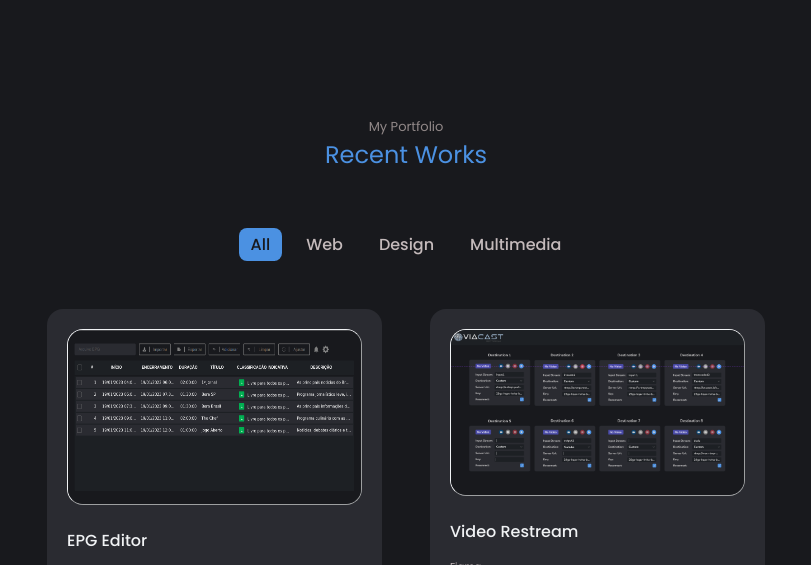
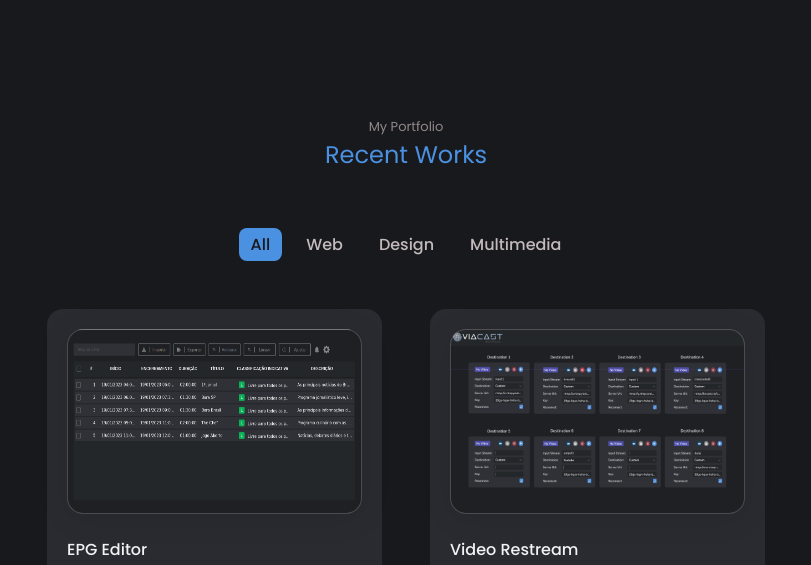
Before and after one commit to gusbmachado/gusbmachado.github.io, a plain HTML site: page index.html in a window 1280 px wide. Shown: the part 2026-2591 px from the top of the page, without its empty margins (234-1045 px from the left). Drawn offline with nearby package versions, Linux system fonts and the light colour scheme; a web font is replaced by a local one.

Commit message:
adjust "logo" position and "work__card img" dimen

```diff
--- a/assets/css/styles.css
+++ b/assets/css/styles.css
@@ -232,7 +232,8 @@ img {
 }
 
 .nav__logo img {
-    height: 65px;
+    height: var(--header-height);
+    vertical-align: middle;
 }
 
 .nav__logo:hover {
@@ -736,6 +737,36 @@ img {
     border-radius: 1rem;
 }
 
+
+.work__card img {
+    position: relative;
+    top: 0px;
+    min-height: 185.13px;
+    aspect-ratio: 59 / 37;
+}
+
+.glass__container {
+    display: block;
+    white-space: nowrap;
+    position:relative;
+}
+
+.glass {
+    position: absolute;
+    top: 0;
+    width: 100%;
+    height: auto;
+    aspect-ratio: 59 / 37;
+    z-index: 1;
+    /* From https://css.glass */
+    background: rgba(255, 255, 255, 0.03);
+    border-radius: 16px;
+    box-shadow: 0 4px 30px rgba(0, 0, 0, 0.1);
+    backdrop-filter: blur(0.5px);
+    -webkit-backdrop-filter: blur(0.5px);
+    border: 1px solid rgba(255, 255, 255, 0.2);
+}
+
 .work__img {
     border-radius: 1rem;
     margin-bottom: .75rem;
@@ -1014,6 +1045,7 @@ img {
         grid-template-columns: 145px;
         justify-content: center;
     }
+
     .work__item {
         color: var(--text-color) !important;
         font-size: var(--small-font-size);
@@ -1071,8 +1103,6 @@ img {
 
     .work__img {
         width: 295px;
-        border: 0.5px solid var(--title-color);
-        border-style: outset;
     }
 
     .contact__info {
--- a/index.html
+++ b/index.html
@@ -425,7 +425,10 @@
             <div class="work__container container grid">
 
                 <div class="work__card mix web">
-                    <img style="width: 295px; height: 176.12px;" src="./assets/img/epg.png" class="work__img">
+                    <div class="glass__container">
+                        <div class="glass"></div>
+                        <img src="./assets/img/epg.png" class="work__img">
+                    </div>
 
                     <h3 class="work__title">EPG Editor</h3>
                     <span class="about__subtitle">React, Typescript</span>
@@ -436,7 +439,11 @@
                 </div>
 
                 <div class="work__card mix design">
-                    <img src="./assets/img/Restream.png" class="work__img">
+                    <div class="glass__container">
+                        <div class="glass"></div>
+                        <img src="./assets/img/Restream.png" class="work__img">
+                    </div>
+
 
                     <h3 class="work__title">Video Restream</h3>
                     <span class="about__subtitle">Figma</span>
@@ -448,7 +455,11 @@
                 </div>
 
                 <div class="work__card mix design">
-                    <img src="./assets/img/Helpdesk.png" class="work__img">
+                    <div class="glass__container">
+                        <div class="glass"></div>
+                        <img src="./assets/img/Helpdesk.png" class="work__img">
+                    </div>
+
 
                     <h3 class="work__title"> Help Desk</h3>
                     <span class="about__subtitle">Figma</span>
@@ -459,7 +470,11 @@
                 </div>
 
                 <div class="work__card mix web">
-                    <img src="./assets/img/license.png" class="work__img">
+                    <div class="glass__container">
+                        <div class="glass"></div>
+                        <img src="./assets/img/license.png" class="work__img">
+                    </div>
+
 
                     <h3 class="work__title">License Manager</h3>
                     <span class="about__subtitle">React, TypeScript</span>
@@ -470,8 +485,11 @@
                 </div>
 
                 <div class="work__card mix media">
-                    <img style="background-color: aliceblue; width: 295px; height: 176.12px;"
-                        src="./assets/img/discretizacao.png" class="work__img">
+                    <div class="glass__container">
+                        <div class="glass"></div>
+                        <img style="background-color: aliceblue;" src="./assets/img/discretizacao.png" class="work__img">
+                    </div>
+
 
                     <h3 class="work__title">Kernel (image processing)</h3>
                     <span class="about__subtitle">Python 3</span>
```
